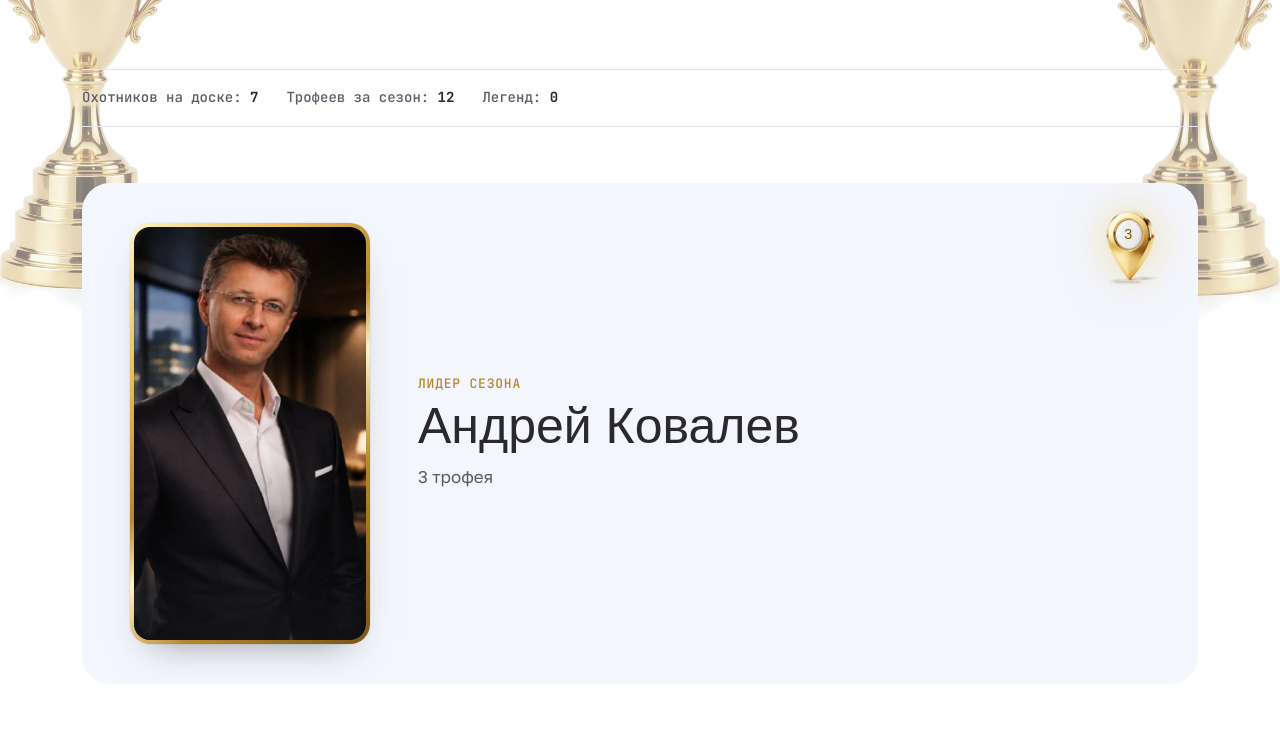
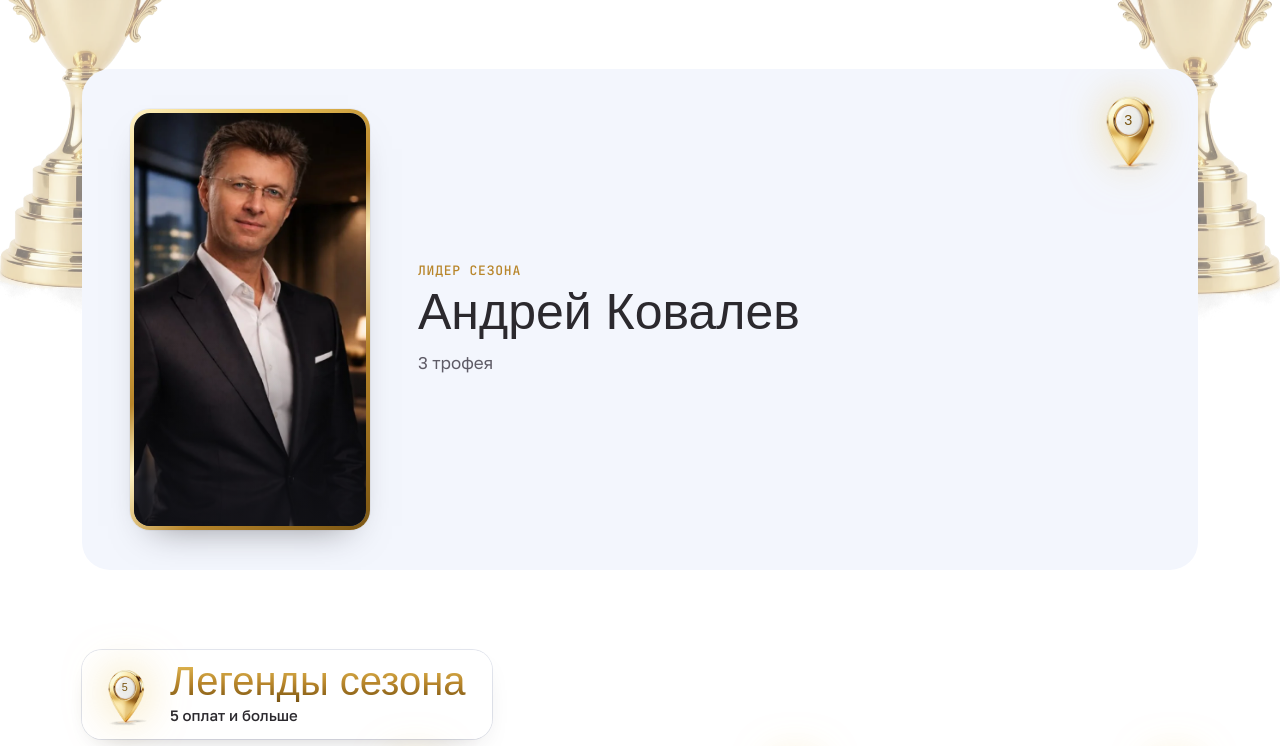
Before and after one commit to andrianov28/doska-pocheta, a plain HTML site: page index.html in a window 1280 px wide. Shown: the part 445-1191 px from the top of the page. Drawn offline with Linux system fonts and the light colour scheme; a web font is replaced by a local one.

Commit message:
Доска почёта: убрана полоса с цифрами под первым экраном
Co-Authored-By: Claude Opus 5.5 <noreply@anthropic.com>

```diff
--- a/index.html
+++ b/index.html
@@ -88,7 +88,7 @@ h1 span{display:block;padding-bottom:.06em;
 .bronze{--m-a:var(--bronze-a);--m-b:var(--bronze-b);--m-c:var(--bronze-c);--m-d:var(--bronze-d)}
 
 /* лидер */
-.leader{margin:56px 0 0;display:grid;gap:28px;align-items:center;background:var(--bg-soft);border-radius:28px;padding:28px 22px;position:relative;overflow:hidden}
+.leader{margin:0;display:grid;gap:28px;align-items:center;background:var(--bg-soft);border-radius:28px;padding:28px 22px;position:relative;overflow:hidden}
 @media (min-width:760px){.leader{grid-template-columns:240px 1fr;padding:40px 48px;gap:48px}}
 .leader .metal{max-width:240px;width:100%;margin:0 auto}
 .leader h2{margin:0 0 8px;font:500 13px/1.3 "JetBrains Mono",monospace;letter-spacing:.06em;text-transform:uppercase;color:var(--gold-c)}
@@ -159,7 +159,6 @@ footer{padding:28px 0 40px;color:var(--ink-2);font-size:14px;display:flex;flex-w
     </div>
   </section>
 
-  <div class="stats" id="stats"></div>
   <section class="leader" id="leader" aria-label="Лидер сезона"></section>
   <section class="tier" id="tier-gold"></section>
   <section class="tier" id="tier-silver"></section>
@@ -199,10 +198,6 @@ footer{padding:28px 0 40px;color:var(--ink-2);font-size:14px;display:flex;flex-w
   const people = (data.people || []).filter((p) => p && p.name && +p.trophies >= 1)
     .map((p) => ({ ...p, trophies: +p.trophies }))
     .sort((x, y) => y.trophies - x.trophies || String(x.date || '').localeCompare(String(y.date || '')));
-  const total = people.reduce((s, p) => s + p.trophies, 0);
-  document.getElementById('stats').innerHTML = people.length
-    ? `<span>Охотников на доске: <strong>${people.length}</strong></span><span>Трофеев за сезон: <strong>${total}</strong></span><span>Легенд: <strong>${people.filter((p) => p.trophies >= 5).length}</strong></span>`
-    : `<span><strong>Сезон открыт.</strong> Доска ждёт первых охотников – все места пока свободны.</span>`;
 
   const lead = people[0];
   document.getElementById('leader').innerHTML = `${pin('gold', lead ? lead.trophies : 1)}
```
